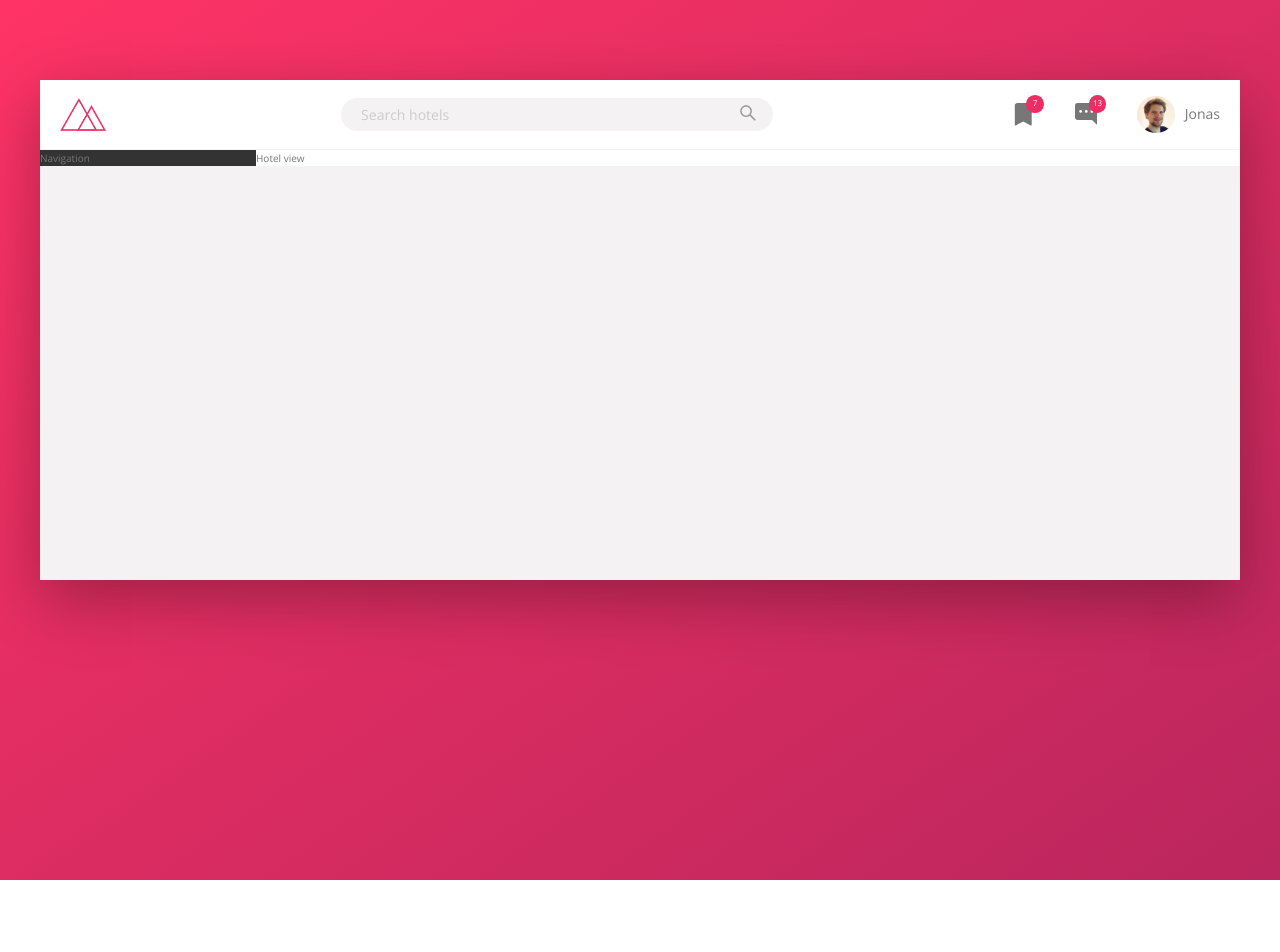
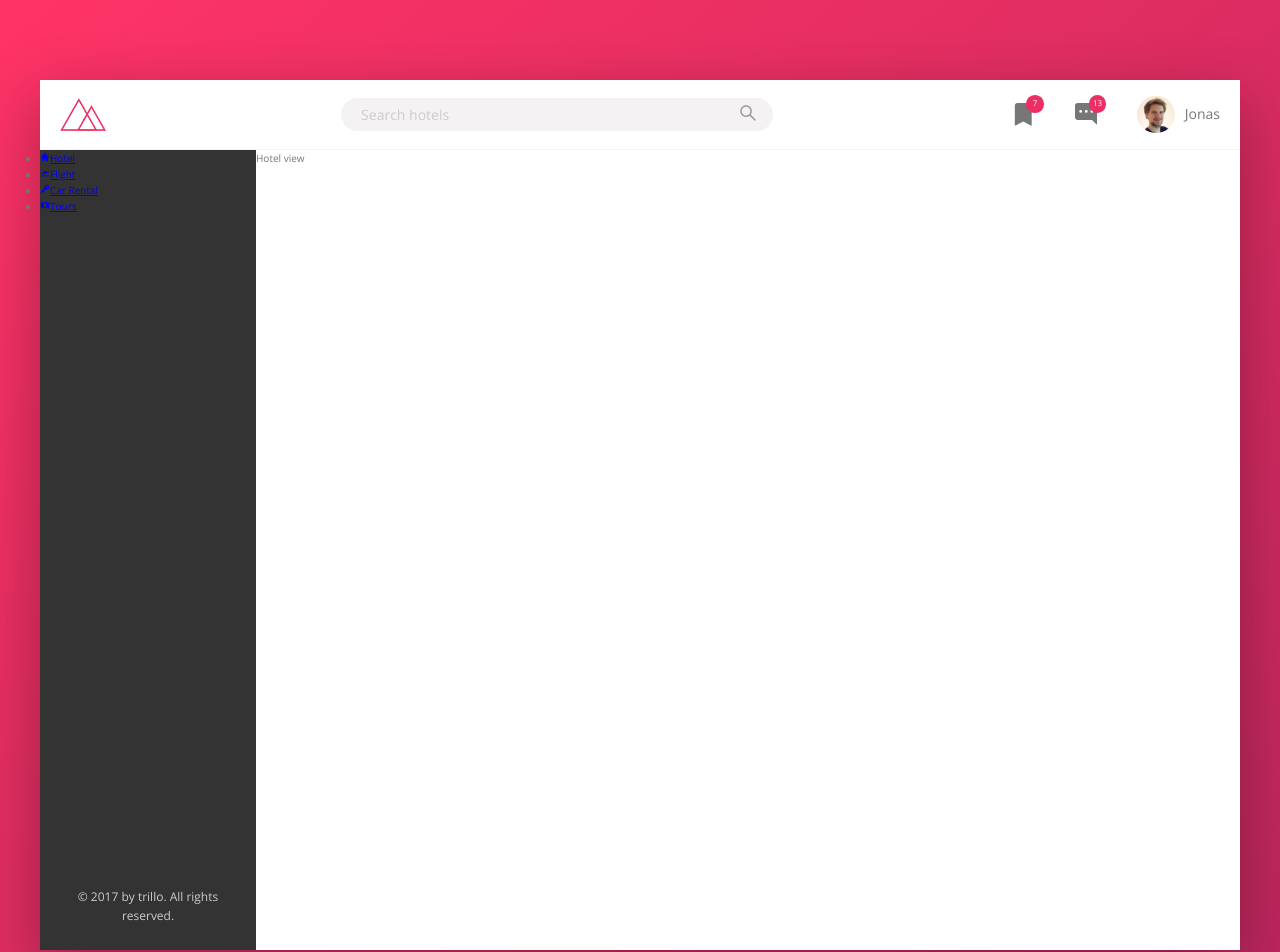
Before and after one commit to benwhite0820/trillo, a React (Vite) app: page / in a window 1280 px wide. Shown: the top 952 px of the page. Before the commit the page ends 880 px from the top, so only its background shows below. Built offline with nearby package versions, Linux system fonts and the light colour scheme.

Commit message:
building the navigation - part 1

```diff
--- a/src/App.scss
+++ b/src/App.scss
@@ -10,12 +10,8 @@
   display: flex;
 }
 
-.sidebar {
-  background-color: var(--color-grey-dark-1);
-  flex: 0 0 18%;
-}
-
 .hotel-view {
   background-color: #fff;
   flex: 1;
+  height: 80rem;
 }
--- a/src/App.tsx
+++ b/src/App.tsx
@@ -1,5 +1,6 @@
 import Header from '@pages/header/header.page';
 import './App.scss';
+import SideBar from '@components/side-bar/side-bar.component';
 
 function App() {
   return (
@@ -7,7 +8,7 @@ function App() {
       <div className="container">
         <Header />
         <div className="content">
-          <nav className="sidebar">Navigation</nav>
+          <SideBar />
           <main className="hotel-view">Hotel view</main>
         </div>
       </div>
--- /dev/null
+++ b/src/components/side-bar/side-bar.component.tsx
@@ -0,0 +1,51 @@
+import {
+  BiSolidHome,
+  BiSolidPlaneTakeOff,
+  BiSolidKey,
+  BiSolidMapAlt,
+} from 'react-icons/bi';
+import './side-bar.style.scss';
+
+// type Props = {
+//   sideBar: { icon: React.ReactNode; title: string }[];
+// };
+// { sideBar }: Props
+const SideBar = () => {
+  return (
+    <nav className="sidebar">
+      <ul className="side-nav">
+        <li className="side-nav__item">
+          <a href="#" className="side-nav__link">
+            <BiSolidHome className="side-nav__icon" />
+            <span>Hotel</span>
+          </a>
+        </li>
+
+        <li className="side-nav__item">
+          <a href="#" className="side-nav__link">
+            <BiSolidPlaneTakeOff className="side-nav__icon" />
+            <span>Flight</span>
+          </a>
+        </li>
+
+        <li className="side-nav__item">
+          <a href="#" className="side-nav__link">
+            <BiSolidKey className="side-nav__icon" />
+            <span>Car Rental</span>
+          </a>
+        </li>
+
+        <li className="side-nav__item">
+          <a href="#" className="side-nav__link">
+            <BiSolidMapAlt className="side-nav__icon" />
+            <span>Tours</span>
+          </a>
+        </li>
+      </ul>
+
+      <div className="legal">&copy; 2017 by trillo. All rights reserved.</div>
+    </nav>
+  );
+};
+
+export default SideBar;
--- /dev/null
+++ b/src/components/side-bar/side-bar.style.scss
@@ -0,0 +1,25 @@
+.sidebar {
+  background-color: var(--color-grey-dark-1);
+  flex: 0 0 18%;
+  display: flex;
+  flex-direction: column;
+  justify-content: space-between;
+}
+
+.side__nav {
+  &__item {
+  }
+  &__link {
+  }
+  &__icon {
+    width: 1.75rem;
+    height: 1.75rem;
+  }
+}
+
+.legal {
+  font-size: 1.2rem;
+  color: var(--color-grey-light-4);
+  text-align: center;
+  padding: 2.5rem;
+}
```
